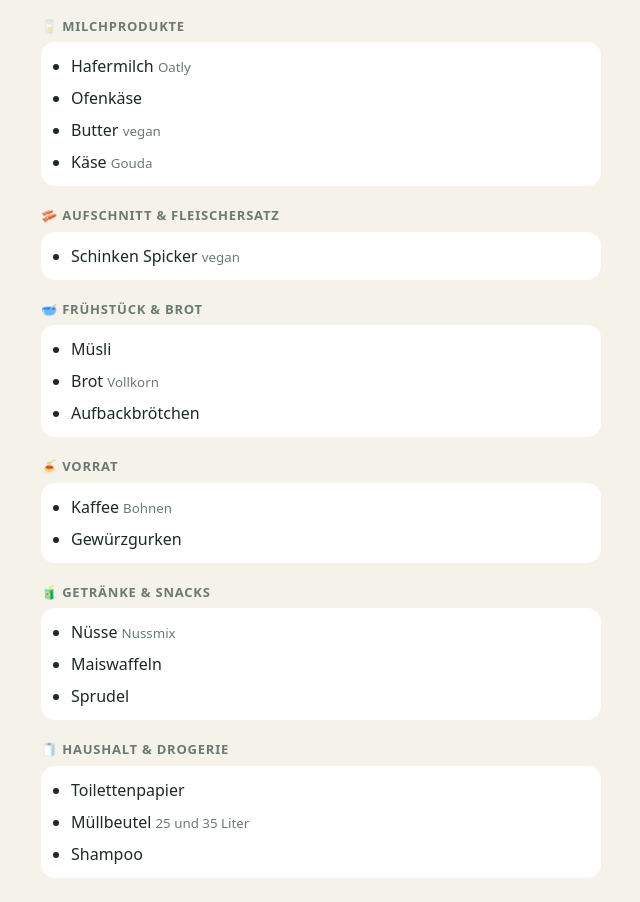
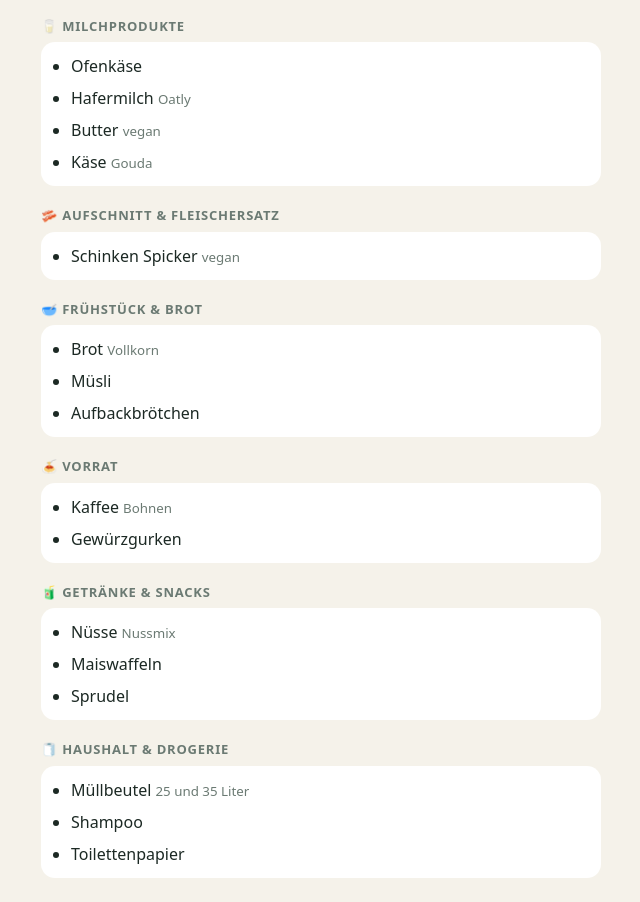
Before and after one commit to pjatzkowski/bringPlus, a plain HTML site: page listen/woche-ohne-kinder.html in a window 1280 px wide. Shown: the part 347-1249 px from the top of the page, without its empty margins (319-959 px from the left). Drawn offline with Linux system fonts and the light colour scheme.

Commit message:
bring+: Bring-Seite Woche ohne Kinder

```diff
--- a/listen/woche-ohne-kinder.html
+++ b/listen/woche-ohne-kinder.html
@@ -5,7 +5,7 @@
 <meta property="og:title" content="Woche ohne Kinder"><meta property="og:type" content="article">
 <meta property="og:image" content="https://pjatzkowski.github.io/bringPlus/icon-512.png"><meta property="og:url" content="https://pjatzkowski.github.io/bringPlus/listen/woche-ohne-kinder.html">
 <link rel="canonical" href="https://pjatzkowski.github.io/bringPlus/listen/woche-ohne-kinder.html">
-<script type="application/ld+json">{"@context":"https://schema.org","@type":"Recipe","name":"Woche ohne Kinder","url":"https://pjatzkowski.github.io/bringPlus/listen/woche-ohne-kinder.html","author":{"@type":"Person","name":"bring+"},"publisher":{"@type":"Organization","name":"bring+"},"description":"Einkaufsvorlage aus bring+: Woche ohne Kinder","image":["https://pjatzkowski.github.io/bringPlus/icon-512.png"],"recipeCategory":"Einkaufsliste","recipeYield":"1","prepTime":"PT5M","totalTime":"PT5M","recipeIngredient":["Tomätchen","Äpfel (Elstar oder Pink Lady)","Salat","Hafermilch (Oatly)","Ofenkäse","Butter (vegan)","Käse (Gouda)","Schinken Spicker (vegan)","Müsli","Brot (Vollkorn)","Aufbackbrötchen","Kaffee (Bohnen)","Gewürzgurken","Nüsse (Nussmix)","Maiswaffeln","Sprudel","Toilettenpapier","Müllbeutel (25 und 35 Liter)","Shampoo"],"recipeInstructions":[{"@type":"HowToStep","text":"Alle Artikel einkaufen."}]}</script>
+<script type="application/ld+json">{"@context":"https://schema.org","@type":"Recipe","name":"Woche ohne Kinder","url":"https://pjatzkowski.github.io/bringPlus/listen/woche-ohne-kinder.html","author":{"@type":"Person","name":"bring+"},"publisher":{"@type":"Organization","name":"bring+"},"description":"Einkaufsvorlage aus bring+: Woche ohne Kinder","image":["https://pjatzkowski.github.io/bringPlus/icon-512.png"],"recipeCategory":"Einkaufsliste","recipeYield":"1","prepTime":"PT5M","totalTime":"PT5M","recipeIngredient":["Tomätchen","Äpfel (Elstar oder Pink Lady)","Salat","Ofenkäse","Hafermilch (Oatly)","Butter (vegan)","Käse (Gouda)","Schinken Spicker (vegan)","Brot (Vollkorn)","Müsli","Aufbackbrötchen","Kaffee (Bohnen)","Gewürzgurken","Nüsse (Nussmix)","Maiswaffeln","Sprudel","Müllbeutel (25 und 35 Liter)","Shampoo","Toilettenpapier"],"recipeInstructions":[{"@type":"HowToStep","text":"Alle Artikel einkaufen."}]}</script>
 <style>body{font:16px/1.5 system-ui,sans-serif;max-width:560px;margin:24px auto;padding:0 16px;background:#f5f2ea;color:#1c2924}
 h1{margin:0 0 4px}h2{font-size:13px;text-transform:uppercase;letter-spacing:.06em;color:#6b7a73;margin:20px 0 6px}
 ul{background:#fff;border-radius:14px;padding:8px 8px 8px 30px;margin:0}li{padding:4px 0}small{color:#6b7a73}</style>
@@ -13,10 +13,10 @@ ul{background:#fff;border-radius:14px;padding:8px 8px 8px 30px;margin:0}li{paddi
 <h1>🥂 Woche ohne Kinder</h1><p><small>Einkaufsvorlage aus bring+ · 19 Artikel</small></p>
 <img src="https://pjatzkowski.github.io/bringPlus/icon-512.png" alt="" width="64" height="64" style="border-radius:14px">
 <h2>🍎 Obst &amp; Gemüse</h2><ul><li>Tomätchen</li><li>Äpfel <small>Elstar oder Pink Lady</small></li><li>Salat</li></ul>
-<h2>🥛 Milchprodukte</h2><ul><li>Hafermilch <small>Oatly</small></li><li>Ofenkäse</li><li>Butter <small>vegan</small></li><li>Käse <small>Gouda</small></li></ul>
+<h2>🥛 Milchprodukte</h2><ul><li>Ofenkäse</li><li>Hafermilch <small>Oatly</small></li><li>Butter <small>vegan</small></li><li>Käse <small>Gouda</small></li></ul>
 <h2>🥓 Aufschnitt &amp; Fleischersatz</h2><ul><li>Schinken Spicker <small>vegan</small></li></ul>
-<h2>🥣 Frühstück &amp; Brot</h2><ul><li>Müsli</li><li>Brot <small>Vollkorn</small></li><li>Aufbackbrötchen</li></ul>
+<h2>🥣 Frühstück &amp; Brot</h2><ul><li>Brot <small>Vollkorn</small></li><li>Müsli</li><li>Aufbackbrötchen</li></ul>
 <h2>🍝 Vorrat</h2><ul><li>Kaffee <small>Bohnen</small></li><li>Gewürzgurken</li></ul>
 <h2>🧃 Getränke &amp; Snacks</h2><ul><li>Nüsse <small>Nussmix</small></li><li>Maiswaffeln</li><li>Sprudel</li></ul>
-<h2>🧻 Haushalt &amp; Drogerie</h2><ul><li>Toilettenpapier</li><li>Müllbeutel <small>25 und 35 Liter</small></li><li>Shampoo</li></ul>
+<h2>🧻 Haushalt &amp; Drogerie</h2><ul><li>Müllbeutel <small>25 und 35 Liter</small></li><li>Shampoo</li><li>Toilettenpapier</li></ul>
 </article></body></html>
```
